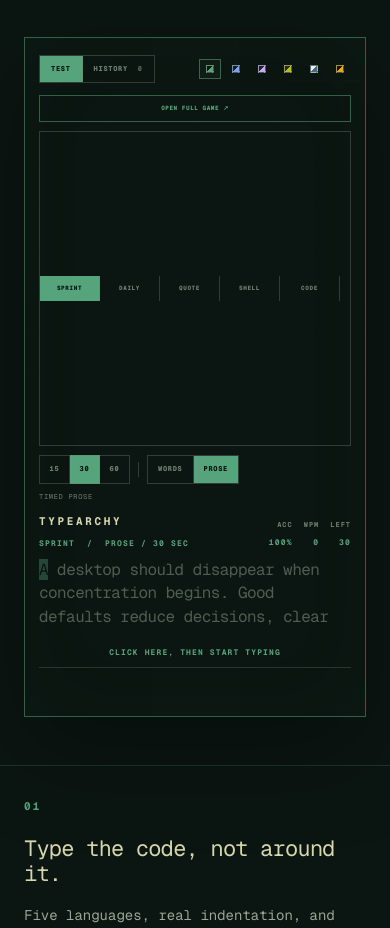
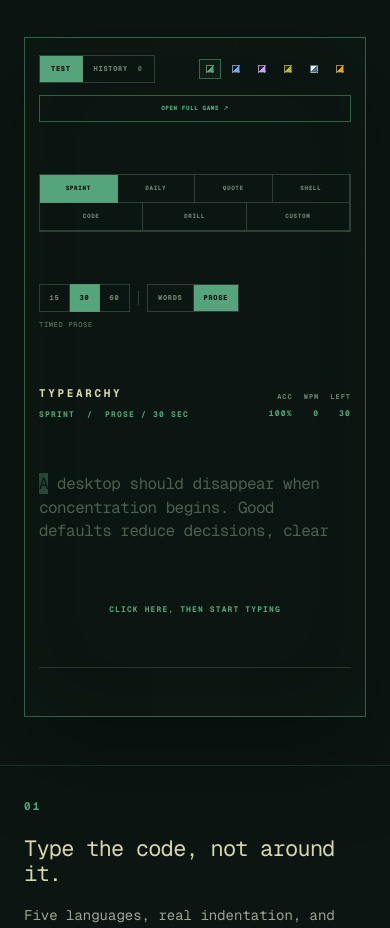
Before and after one commit to btsouth/typearchy, a Next.js app in the folder website/: page / in a window 390 px wide. Shown: the part 900-1828 px from the top of the page. Built offline with nearby package versions, Linux system fonts and the light colour scheme.

Commit message:
Wrap the browser game's mode tabs on small screens

```diff
--- a/website/app/globals.css
+++ b/website/app/globals.css
@@ -535,7 +535,9 @@
   .site-nav { height: 68px; } .nav-meta span:not(.status-dot) { display: none; } .hero { min-height: auto; padding-top: 58px; gap: 52px; }
   h1 { font-size: clamp(46px, 15vw, 70px); } .hero-actions { align-items: flex-start; flex-direction: column; } .game-stage { min-height: 680px; padding: 17px 14px 15px; }
   .demo-control-bar { align-items: stretch; flex-direction: column; gap: 9px; padding-bottom: 12px; }
-  .demo-test-controls { width: 100%; flex-wrap: wrap; } .demo-mode-tabs { flex: 1; } .demo-mode-tabs button { flex: 1; padding: 8px 4px; font-size: 6px; }
+  .demo-test-controls { width: 100%; flex-wrap: wrap; } .demo-test-controls .demo-mode-tabs { flex: 1; } .demo-mode-tabs button { flex: 1; padding: 8px 4px; font-size: 6px; }
+  /* Inside the column layout the mode tabs must not grow; wrap them into rows instead of scrolling off screen. */
+  .web-game-modes { flex: none; flex-wrap: wrap; overflow: visible; } .web-game-modes button { flex: 1 1 25%; min-width: 0; padding: 9px 4px; border-bottom: 1px solid color-mix(in srgb, var(--demo-muted) 38%, transparent); } .web-game-modes button:last-child { border-right: 1px solid color-mix(in srgb, var(--demo-muted) 38%, transparent); }
   .demo-theme-tabs { justify-content: flex-end; } .demo-theme-tabs button { padding: 5px 6px; } .demo-theme-tabs button span { display: none; }
   .web-game { gap: 9px; } .web-game-topline { flex-wrap: wrap; } .web-game-topline .demo-theme-tabs { margin-left: auto; } .web-game-expand { order: 3; width: 100%; text-align: center; }
   .web-game-modes button { min-width: 60px; } .web-game-settings { flex-wrap: wrap; } .web-game-settings > span { width: 100%; margin-left: 0; }
```
